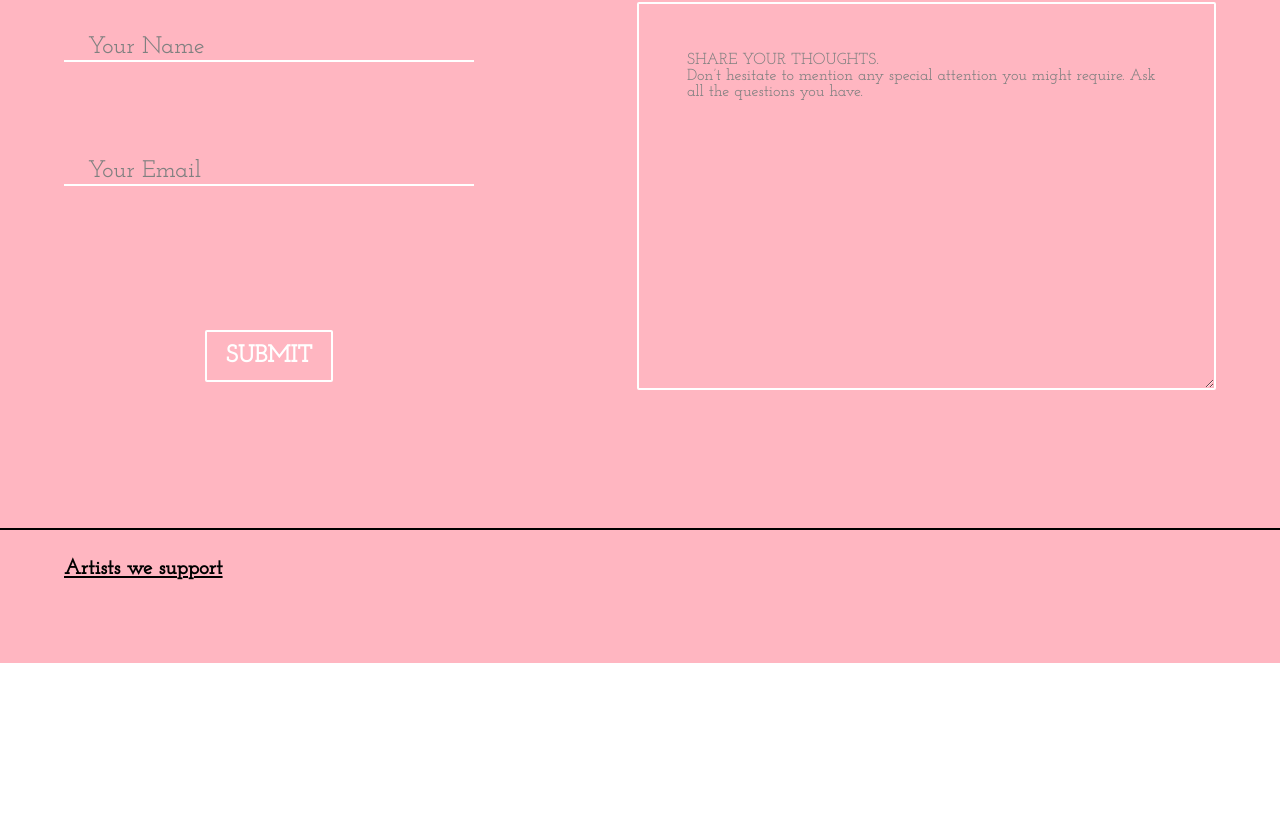
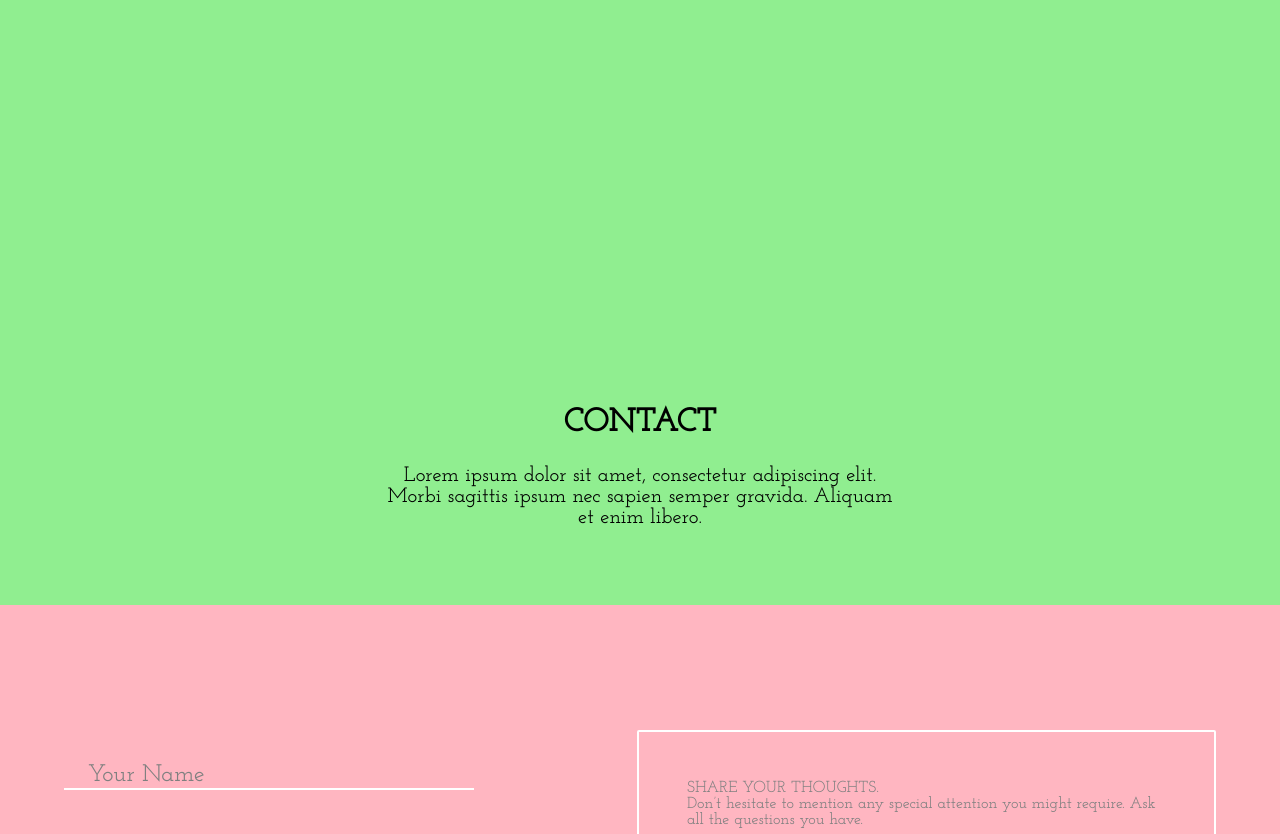
Before and after one commit to AliceXix/panda-portfolio, a React (Create React App) app in the folder client/: page / in a window 1280 px wide. Shown: the part 1966-2800 px from the top of the page. Before the commit the page ends 2629 px from the top, so only its background shows below. Built offline with nearby package versions, Linux system fonts and the light colour scheme.

Commit message:
basic layout portfoolio view

```diff
--- a/client/src/index.css
+++ b/client/src/index.css
@@ -38,10 +38,7 @@ body {
     display: flex;
     height: 100vh;
     align-items: center;
-    justify-content: center
-}
-
-.centred-div main {
+    justify-content: center;
     margin: 0em 24em;
 }
 
@@ -93,6 +90,28 @@ body {
 .disclaimer>p {
     width: 60%;
     text-align: center;
+}
+
+/* --- PORTFOLIO --- */
+
+.portfolio {
+    background-color: lightgreen;
+    display: flex;
+    flex-direction: column;
+    justify-content: space-between;
+    height: 100vh;
+}
+
+.portfolio .centred-div {
+    height: 35vh;
+}
+
+.portfolio .centred-div h2 {
+    font-size: 2rem;
+}
+
+.portfolio .centred-div p {
+    font-size: 1.3rem;
 }
 
 /* --- CONTACT --- */
@@ -152,7 +171,7 @@ body {
 }
 
 .contact footer {
-    height: 20vh;
+    height: 25vh;
     display: flex;
     flex-direction: row;
     border-top: 2px solid black;
--- a/client/src/views/Portolio.tsx
+++ b/client/src/views/Portolio.tsx
@@ -1,8 +1,20 @@
 export default function Portfolio() {
 
     return (
-        <>
-        <h4>Contact</h4>
-        </>
+      <>
+        <div className="portfolio">
+          <section>Leave blank for portfolio grid</section>
+          <section className="centred-div">
+            <div>
+              <h2>CONTACT</h2>
+              <p>
+                Lorem ipsum dolor sit amet, consectetur adipiscing elit. Morbi
+                sagittis ipsum nec sapien semper gravida. Aliquam et enim
+                libero.
+              </p>
+            </div>
+          </section>
+        </div>
+      </>
     );
 };
```
